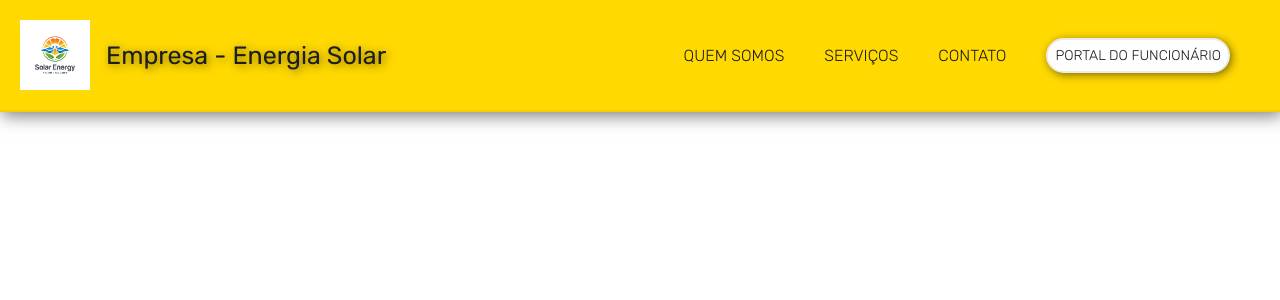
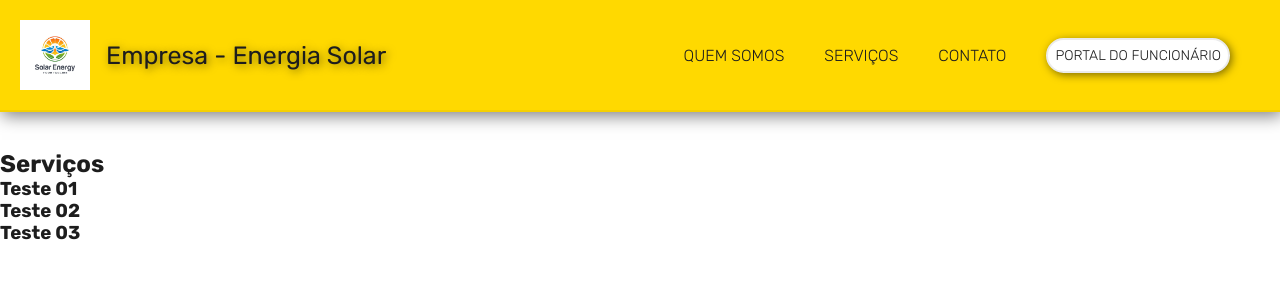
Before and after one commit to Daniel-Alisson/Projeto-EnergiaSolar, an Angular app: page / in a window 1280 px wide. Shown: the top 300 px of the page. Built offline with nearby package versions, Linux system fonts and the light colour scheme.

Commit message:
V0.6
Adicionei um novo component home, que contem um bem-vindo para os usuários, tem apenas a estrutura pronta. E adicionei o Home Component ao router

```diff
--- a/src/app/app.routes.ts
+++ b/src/app/app.routes.ts
@@ -1,3 +1,4 @@
 import { Routes } from '@angular/router';
+import { HomeComponent } from './components/home/home.component';
 
-export const routes: Routes = [];
+export const routes: Routes = [{ path: '', component: HomeComponent }];
--- /dev/null
+++ b/src/app/components/home/home.component.css
@@ -0,0 +1,3 @@
+main {
+  margin-top: 150px;
+}
--- /dev/null
+++ b/src/app/components/home/home.component.html
@@ -0,0 +1,31 @@
+<main>
+  <!-- É PARA SER UM BANNER, TENHO Q PESQUISAR COMO COLOCAR-->
+  <section class="banner">
+    <div>
+      <h1></h1>
+      <a href=""></a>
+    </div>
+  </section>
+
+  <section class="servicos">
+    <h2>Serviços</h2>
+    <!-- Servico 1-->
+    <div class="service">
+      <h3>Teste 01</h3>
+      <p></p>
+      <a href=""></a>
+    </div>
+    <!-- Servico 2-->
+    <div class="service">
+      <h3>Teste 02</h3>
+      <p></p>
+      <a href=""></a>
+    </div>
+    <!-- Servico 3-->
+    <div class="service">
+      <h3>Teste 03</h3>
+      <p></p>
+      <a href=""></a>
+    </div>
+  </section>
+</main>
```
Also changed, not shown: src/app/components/home/home.component.ts (added, +11 -0 lines), 1 other file (tests, documents, lock files or other folders).
